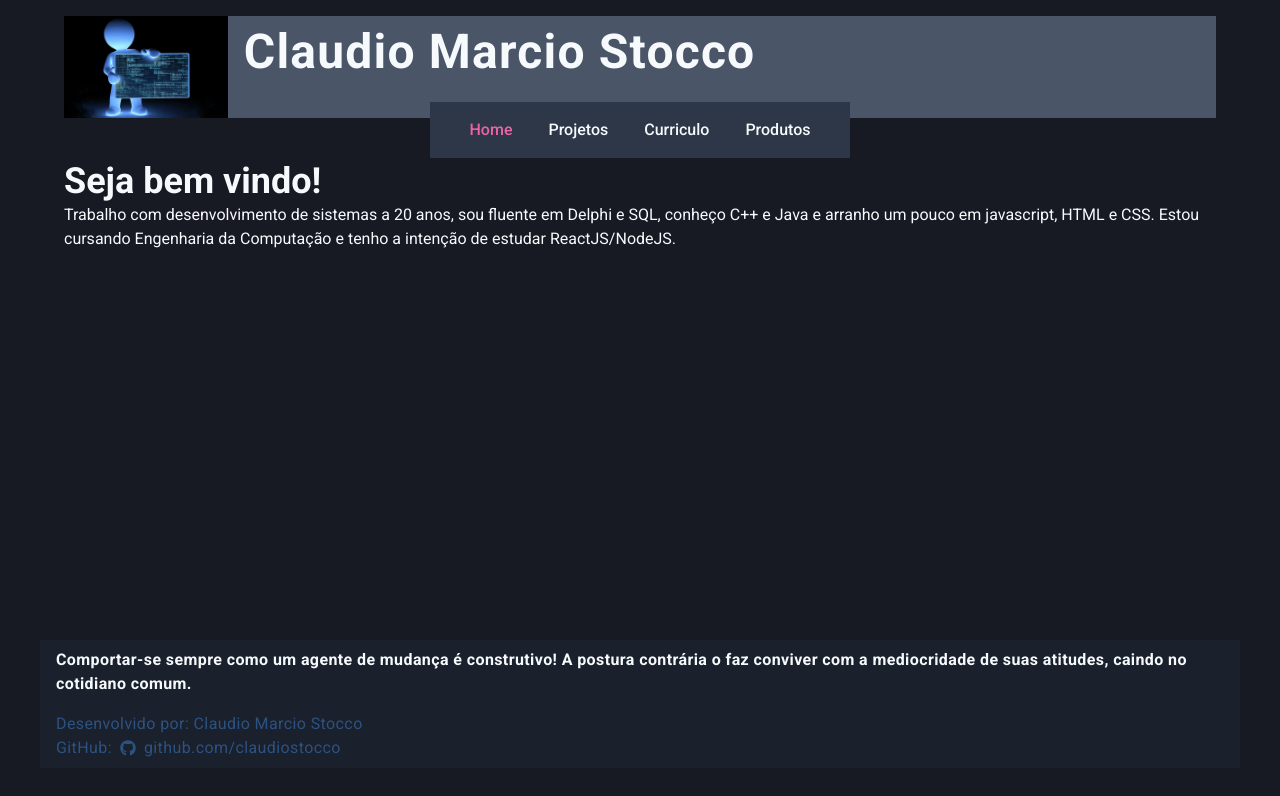
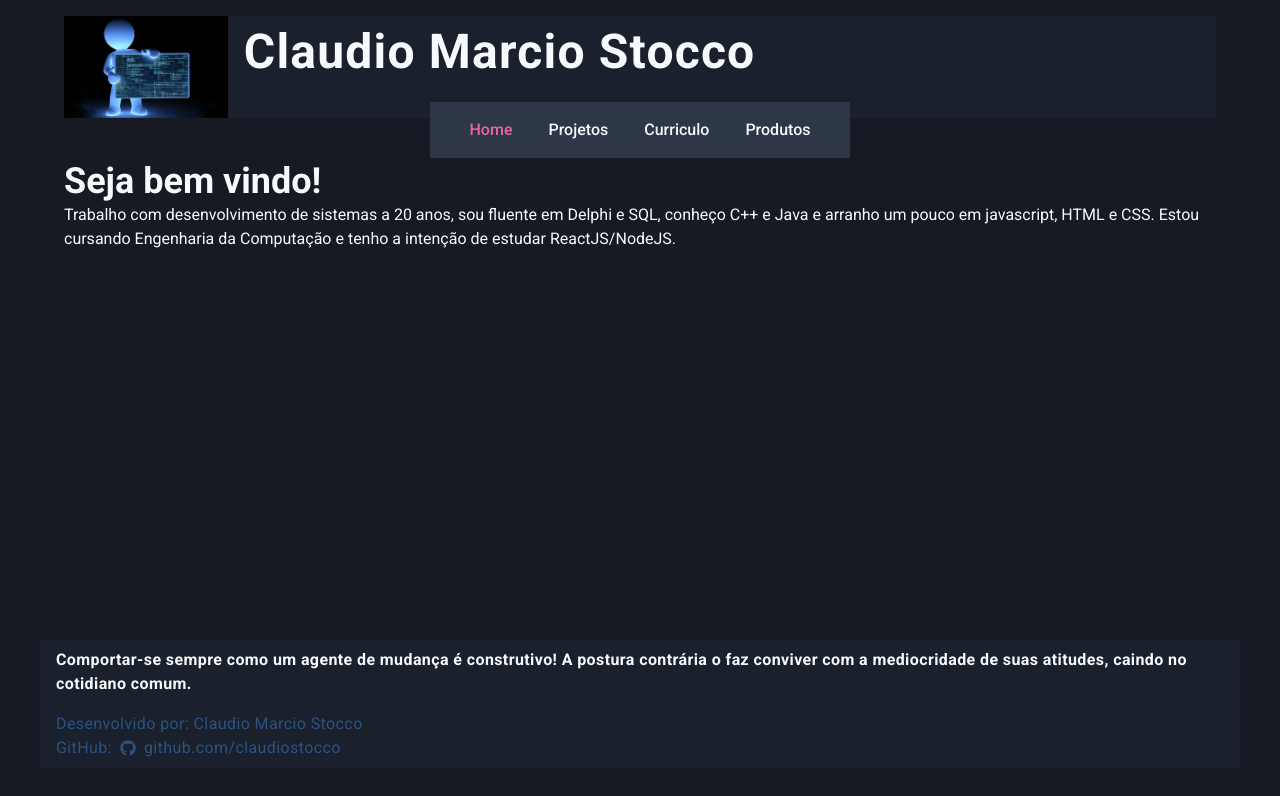
Before and after one commit to claudiostocco/claudio, a Next.js app: page / in a window 1280 px wide. Shown: the top 796 px of the page. Built offline with nearby package versions, Linux system fonts and the light colour scheme.

Commit message:
Color adjustments

```diff
--- a/src/components/Header/Menu.tsx
+++ b/src/components/Header/Menu.tsx
@@ -1,4 +1,4 @@
-import { Box, Flex, HStack } from "@chakra-ui/react";
+import { Flex, HStack } from "@chakra-ui/react";
 
 import { MenuItem } from "./MenuItem";
 
--- a/src/components/Header/index.tsx
+++ b/src/components/Header/index.tsx
@@ -13,7 +13,7 @@ export function Header() {
             my='4'
             px='6'
         >
-            <Box w='100%' h='80%' bg='gray.600'>
+            <Box w='100%' h='80%' bg='gray.800'>
                 <Image
                     display='inline-block'
                     h='100%'
```
